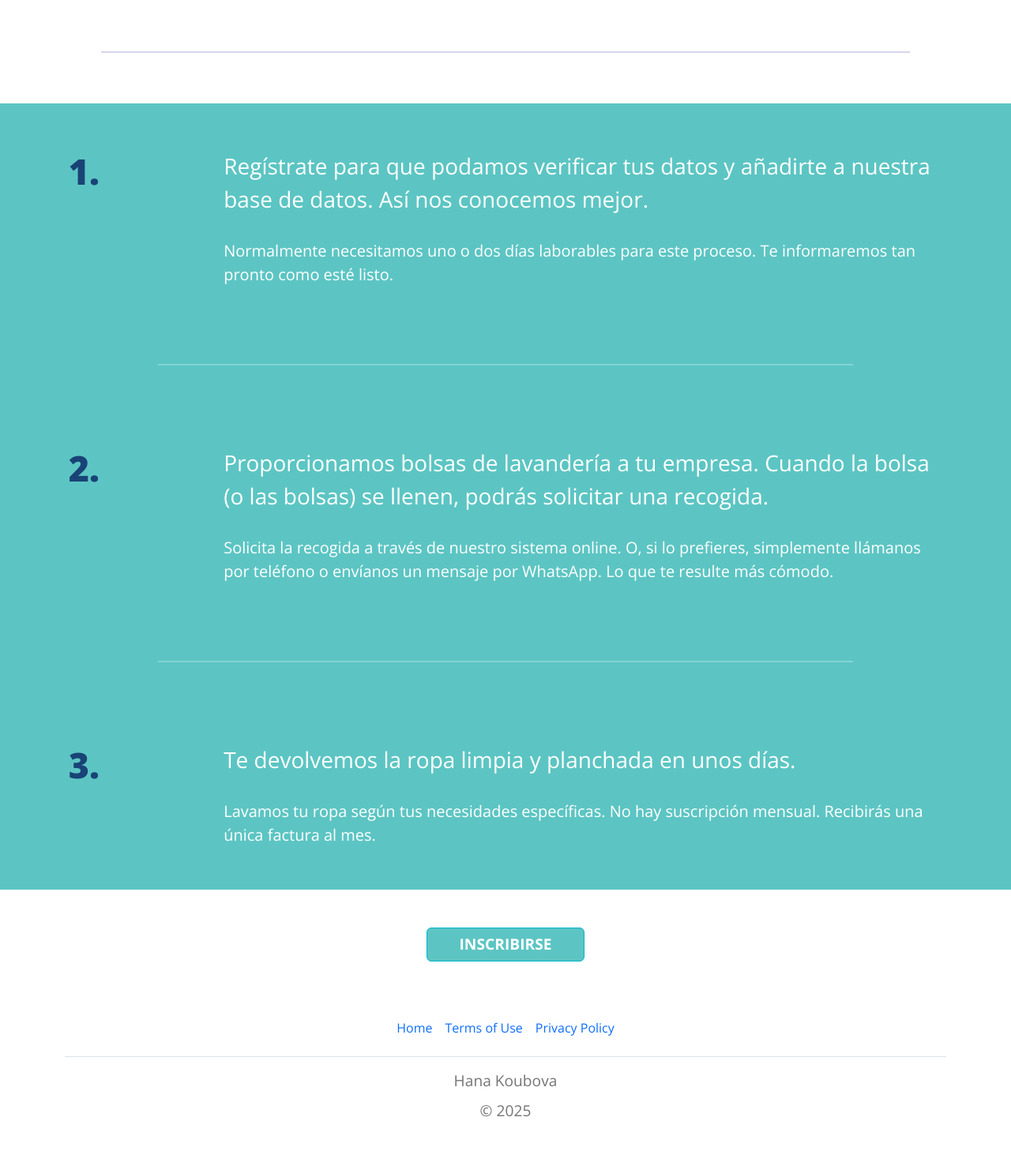
After one commit to hana-koubova/lina-lavanderia, a Flask app: page /como_funcciona in a window 1280 px wide. The commit adds this page. Shown: the part 900-2372 px from the top of the page at 79% size. Run offline with Flask 3, Linux system fonts and the light colour scheme; parts of the project's set-up code (start-up, migrations or seed data) failed here and were passed over; some libraries are stand-ins or nearby versions.

Commit message:
how it works page

```diff
--- a/main.py
+++ b/main.py
@@ -71,7 +71,16 @@ def index():
 @app.route('/inscribirse', methods=['GET', 'POST'])
 def register():
     form = RegisterForm()
+    message = None
     if form.validate_on_submit() and request.method == 'POST':
+        #nunmber_to_check = request.form['org_number']
+        duplicate = list(user_companies.find({'org_number': request.form['org_number']}))
+        if len(duplicate) > 0:
+            message = 'Ya hay empresa con este número en nuestra base de datos.'
+            return render_template('register.html',
+                    form = form,
+                    message = message)
+
         new_register = {
             'org_number': request.form['org_number'],
             'company_name': request.form['company_name'],
@@ -91,11 +100,16 @@ def register():
         mail.send(msg)
         return redirect(url_for('register_success'))
     return render_template('register.html',
-                    form = form)
+                    form = form,
+                    message = message)
 
 @app.route('/insription-completo')
 def register_success():
     return render_template('register_success.html')
+
+@app.route('/como_funcciona')
+def como_funcciona():
+    return render_template('como_funcciona.html')
 
 @app.route("/test", methods=['GET', 'POST'])
 def test():
--- a/static/css/styles.css
+++ b/static/css/styles.css
@@ -245,6 +245,12 @@ a:hover, a:focus, a:active {
     margin: 4em auto;
 }
 
+.small-divider {
+    width: 70%;
+    border: 1px solid white;
+    margin: 4em auto;
+}
+
 @media (width <= 720px) {
     .img-negocio {
         width: 60%;
@@ -333,6 +339,10 @@ form p {
   text-align: left;
 }
 
+/*-----------------------
+      REGISTER RELEVANT
+-------------------------*/
+
 .register-but, .order-but {
     width: 200px;
     font-size: 1.2em;
@@ -355,3 +365,26 @@ form p {
     border: none;
     z-index: 10;
 }
+
+/*-----------------------
+      COMO FUNCCIONA
+-------------------------*/
+
+.explain-container {
+    display: flex;
+    flex-direction: column;
+    background-color: var(--turquise);
+    justify-content: center;
+    align-items: center;
+    min-height: 400px;
+    padding-top: 20px;
+    padding-bottom: 20px;
+}
+
+.explain-container p {
+    color: white;
+}
+
+.explain-container .row {
+    width: 90%;
+}
--- a/templates/base.html
+++ b/templates/base.html
@@ -45,16 +45,20 @@
       <div class="container-fluid">
       <a class="navbar-brand" href="/"><img src="{{url_for('static', filename='/logos/logo_2.png')}}" alt="page logo" width="200"></a>
 
-      <!--<button class="navbar-toggler" type="button" data-bs-toggle="collapse" data-bs-target="#navbarSupportedContent" aria-controls="navbarSupportedContent" aria-expanded="false" aria-label="Toggle navigation">
+      <button class="navbar-toggler" type="button" data-bs-toggle="collapse" data-bs-target="#navbarSupportedContent" aria-controls="navbarSupportedContent" aria-expanded="false" aria-label="Toggle navigation">
         <span class="navbar-toggler-icon"></span>
-      </button>-->
+      </button>
 
       <div class="collapse navbar-collapse nav-to-the-right d-flex justify-content-end" id="navbarSupportedContent">
         <ul class="navbar-nav ml-auto">
 
           <li class="nav-item">
+            <a class="nav-link" href="{{url_for('como_funcciona')}}">Cómo Funcciona</a>
+          </li>
+          <li class="nav-item">
             <a class="nav-link" href="{{url_for('register')}}">Inscribirse</a>
           </li>
+
         </ul>
       </div>
       </div>
--- /dev/null
+++ b/templates/como_funcciona.html
@@ -0,0 +1,68 @@
+{% extends "base.html" %}
+
+{% block title %} Lina | Cómo Funcciona {% endblock %}
+{% block description %}"Optimiza tu negocio con un servicio de lavandería eficiente y sostenible. Inscribirte y empieza pedir recogidas de tus coladas."{% endblock %}
+
+{% block content %}
+
+<section class="mt-5">
+    <div class="container-fluid p-5">
+        <div class="row d-flex justify-content-center align-items-center">
+            <div class="col-lg-5 col-md-10 col-sm-12 mb-4">
+                <img class="img-fit mb-4" src="/static/images/business_owner.png" />
+            </div>
+            <div class="col-lg-7 col-md-10 col-sm-12 d-flex flex-column justify-content-between">
+                <h4>¿Cómo Funcciona?</h4>
+                <h2>Descubre más sobre cómo trabajamos con nuestros clientos.</h2>
+            </div>
+        </div>
+    </div>
+</section>
+<hr class="section-divider">
+<section>
+    <div class="container-fluid explain-container">
+        <div class="row m-3 explain-row">
+            <div class="col-2">
+                <h2>1.</h2>
+            </div>
+            <div class="col">
+                <p class="fs-3 font-bolder p-2">Regístrate para que podamos verificar tus datos y añadirte a nuestra base de datos. Así nos conocemos mejor.</p>
+                <p class="fs-5 font-bold p-2 pr-2">Normalmente necesitamos uno o dos días laborables para este proceso. Te informaremos tan pronto como esté listo.</p>
+            </div>
+        </div>
+        <hr class="small-divider">
+        <div class="row m-3 explain-row">
+            <div class="col-2">
+                <h2>2.</h2>
+            </div>
+            <div class="col">
+                <p class="fs-3 font-bolder p-2">Proporcionamos bolsas de lavandería a tu empresa. Cuando la bolsa (o las bolsas) se llenen, podrás solicitar una recogida.</p>
+                <p class="fs-5 font-bold p-2 pr-2">Solicita la recogida a través de nuestro sistema online. O, si lo prefieres, simplemente llámanos por teléfono o envíanos un mensaje por WhatsApp. Lo que te resulte más cómodo.</p>
+            </div>
+        </div>
+        <hr class="small-divider">
+        <div class="row m-3 explain-row">
+            <div class="col-2">
+                <h2>3.</h2>
+            </div>
+            <div class="col">
+                <p class="fs-3 font-bolder p-2">Te devolvemos la ropa limpia y planchada en unos días.</p>
+                <p class="fs-5 font-bold p-2 pr-2">Lavamos tu ropa según tus necesidades específicas. No hay suscripción mensual. Recibirás una única factura al mes.</p>
+            </div>
+        </div>
+
+    </div>
+</section>
+
+<section>
+    <div class="container-fluid mt-5 mb-5">
+    <div class="row d-flex justify-content-around">
+        <a class="register-but btn" href="{{ url_for('register')}}">INSCRIBIRSE</a>
+        <!--<button class="order-but">Pedir recogida</button>-->
+    </div>
+    </div>
+</section>
+
+
+
+{% endblock %}
--- a/templates/register.html
+++ b/templates/register.html
@@ -15,6 +15,9 @@
                     {{ form.csrf_token }}
                     <p>* Obligatorio</p>
                     {{ form.org_number(class_="input", placeholder="Número VAT (CIF) *") }}
+                    {% if message != None %}
+                    <p class="text-danger">{{ message }}</p>
+                    {% endif %}
                     {{ form.company_name(class_="input", placeholder="Nombre de Empresa *") }}
                     {{ form.contact_name(class_="input", placeholder="Nombre de Persona *") }}
                     {{ form.email(class_="input", placeholder="Correo *") }}
```
Also changed, not shown: static/images/business_owner_slash_machine.jpg (renamed from static/images/lavanderia-hero-pic.jpg), 4 other files.
